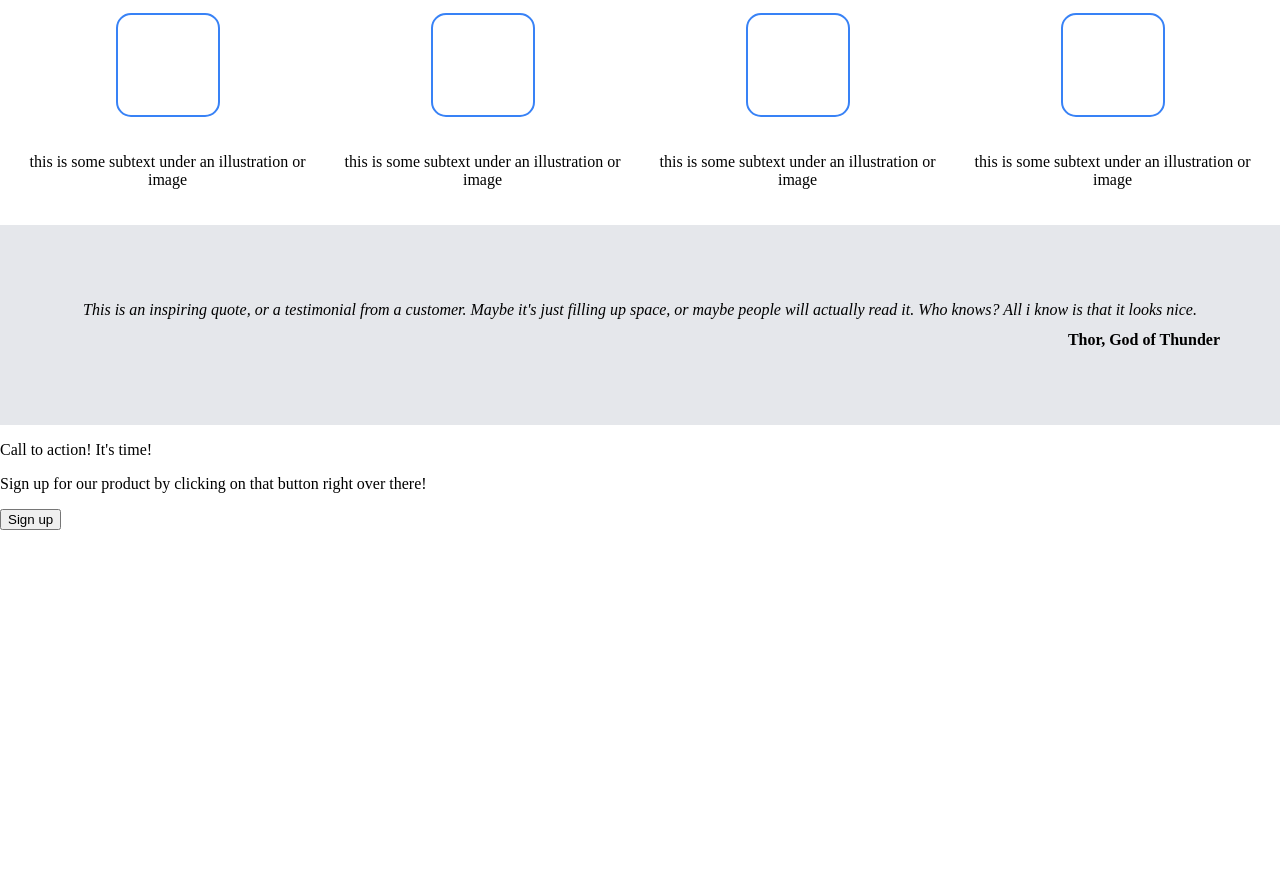
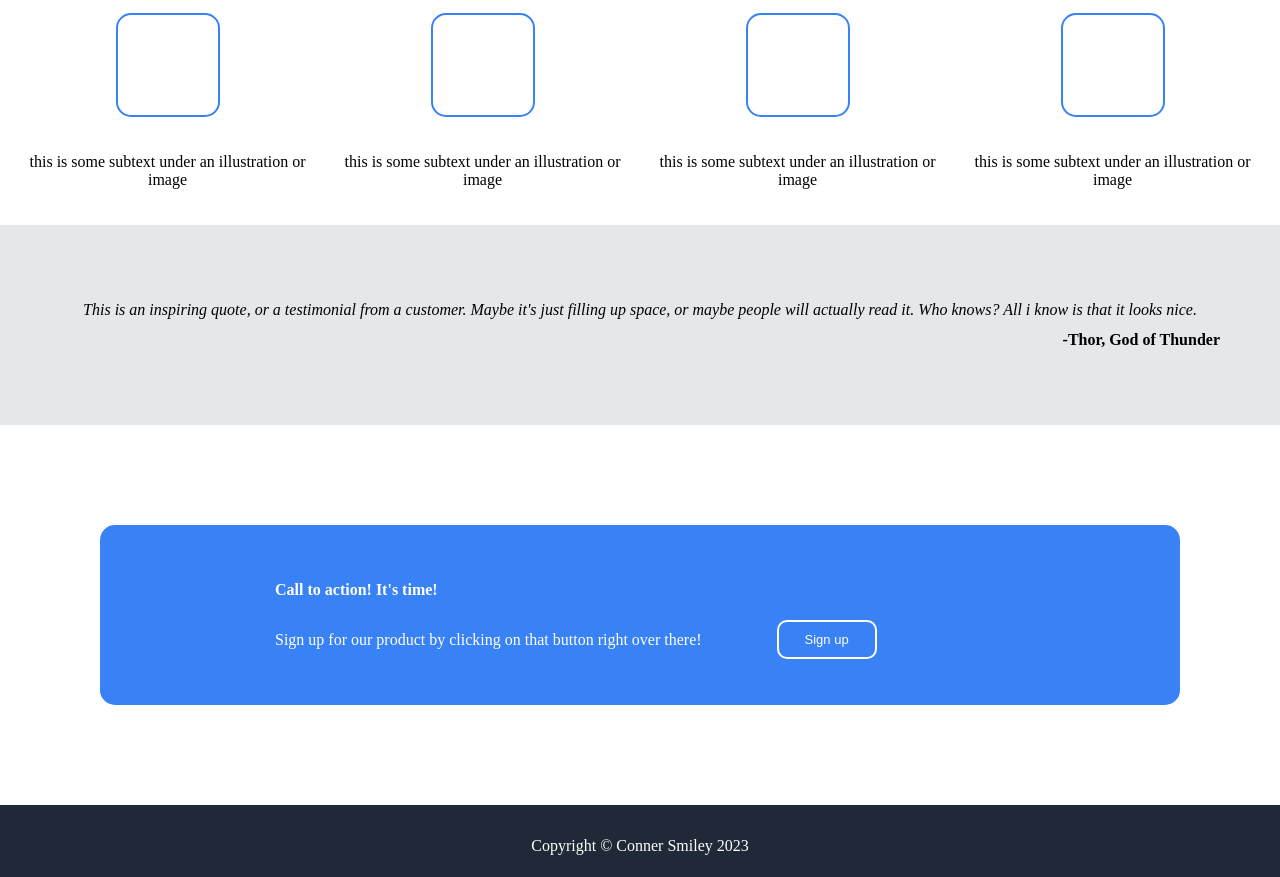
Before and after one commit to zelimss/odin-landing-page, a plain HTML site: page index.html in a window 1280 px wide. Shown: the part 507-1384 px from the top of the page. Before the commit the page ends 1037 px from the top, so only its background shows below. Drawn offline with Linux system fonts and the light colour scheme.

Commit message:
Added CTA and Copyright. Finished?
Doesn't look the best, but the general feel of it is there

```diff
--- a/index.html
+++ b/index.html
@@ -74,7 +74,7 @@
             <p>This is an inspiring quote, or a testimonial from a customer. Maybe it's just filling up space, or maybe people will actually read it. Who knows? All i know is that it looks nice.</p>
         </div>
         <div class="quote-name">
-            <p>Thor, God of Thunder</p>
+            <p>-Thor, God of Thunder</p>
         </div>
     </div>
 
@@ -82,12 +82,18 @@
         <div class="cta-header">
             <p>Call to action! It's time!</p>
         </div>
-        <div class="cta-body">
-            <p>Sign up for our product by clicking on that button right over there!</p>
+        <div class="cta-container">
+            <div class="cta-body">
+                <p>Sign up for our product by clicking on that button right over there!</p>
+            </div>
+            <div class="cta-button">
+                <button>Sign up</button>
+            </div>
         </div>
-        <div class="cta-button">
-            <button>Sign up</button>
-        </div>
+    </div>
+
+    <div class="copyright">
+        <p>Copyright &copy Conner Smiley 2023</p>
     </div>
 </body>
 </html>
--- a/style.css
+++ b/style.css
@@ -172,3 +172,47 @@ html, body {
     padding-right: 50px;
     margin-top: -20px;
 }
+
+.fourth-part {
+    margin: 100px;
+    background-color: #3882F6;
+    padding-top: 40px;
+    padding-bottom: 40px;
+    padding-left: 175px;
+    padding-right: 175px;
+    display: flex;
+    flex-direction: column;
+    color: white;
+    border-radius: 15px;
+}
+
+.cta-header {
+    font-weight: bold;
+}
+
+.cta-container {
+    display: flex;
+    align-items: center;
+}
+
+.cta-body {
+    margin-right: 75px;
+}
+
+.cta-button button {
+    background-color: #3882F6;
+    border: 2px solid white;
+    color: white;
+    padding: 10px;
+    width: 100px;
+    border-radius: 10px;
+    font-size: 13px;
+}
+
+.copyright {
+    background-color: #1F2937;
+    color: white;
+    text-align: center;
+    height: 40px;
+    padding: 16px;
+}
```
